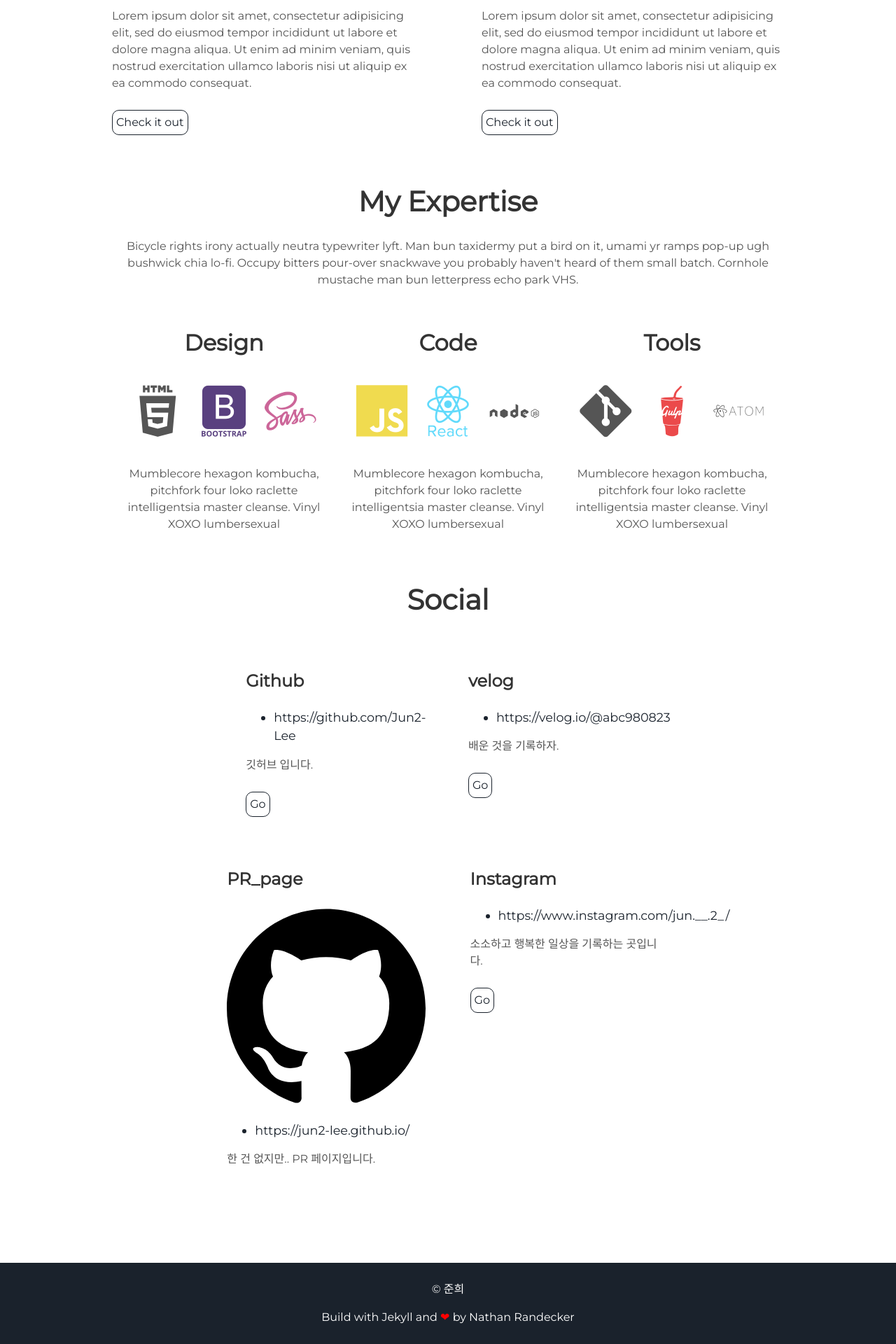
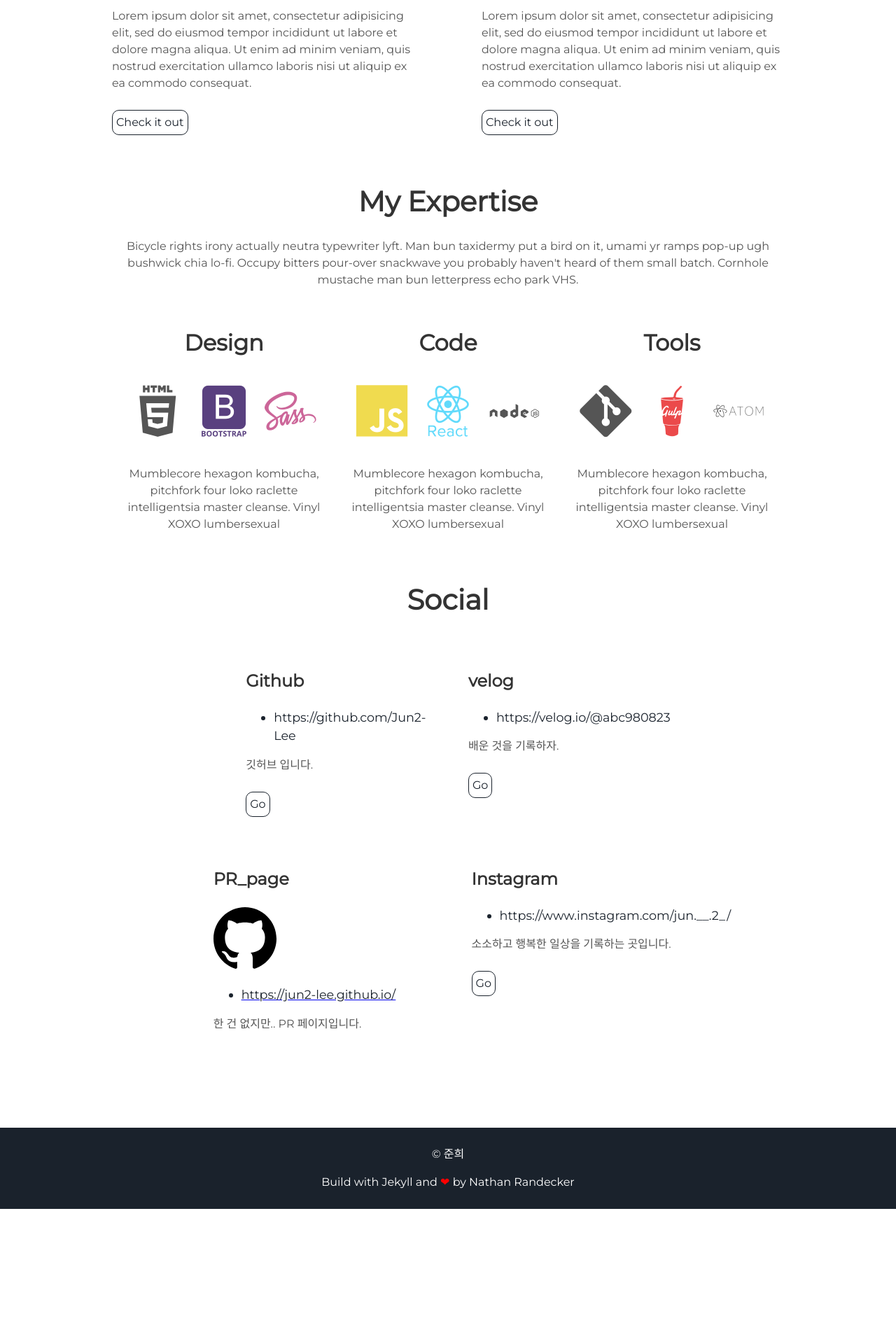
Before and after one commit to Jun2-Lee/Jun2-Lee.github.io, a Jekyll site: the page built from index.html, in a window 1280 px wide. Shown: the part 1821-3741 px from the top of the page at 70% size. Built offline with Jekyll 4.4.1, drawn with Linux system fonts in a browser that asks for light colours; after the commit the page ends 3548 px from its top, so only the background shows below that.

Commit message:
project update

```diff
--- a/_includes/share.html
+++ b/_includes/share.html
@@ -23,10 +23,12 @@
 <div class="user-projects">
     <div class="contents">
         <h3>PR_page</h3>
-        <a href="https://jun2-lee.github.io/"><img src="/assets/img/github.svg"/></a>
+        <a href="https://jun2-lee.github.io/">
+            <img src="/assets/img/github.svg" width="30%" height="30%"/>
             <ul>
                 <li>https://jun2-lee.github.io/</li>
             </ul>
+        </a>
         <p>한 건 없지만.. PR 페이지입니다.</p>
     </div>
 
```
